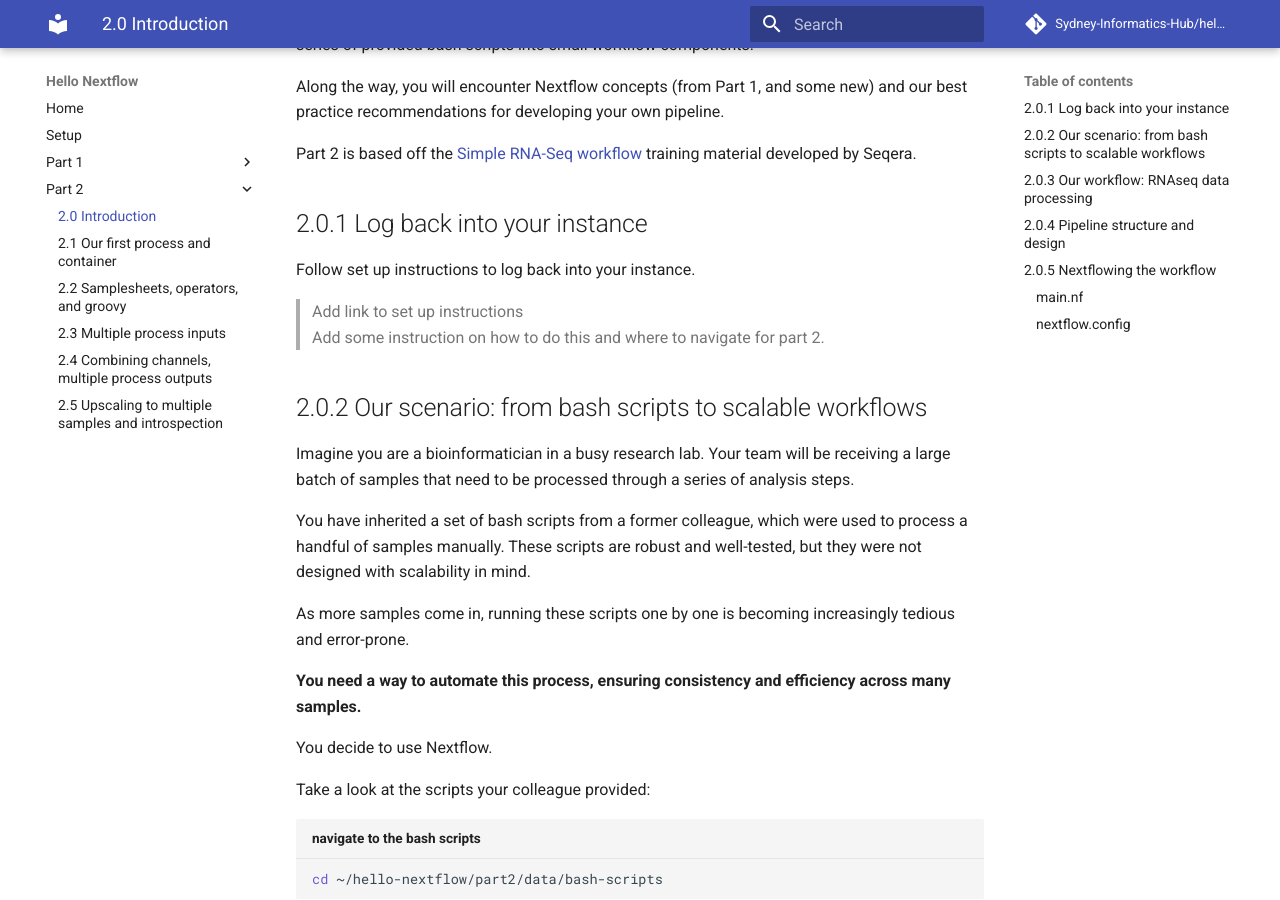
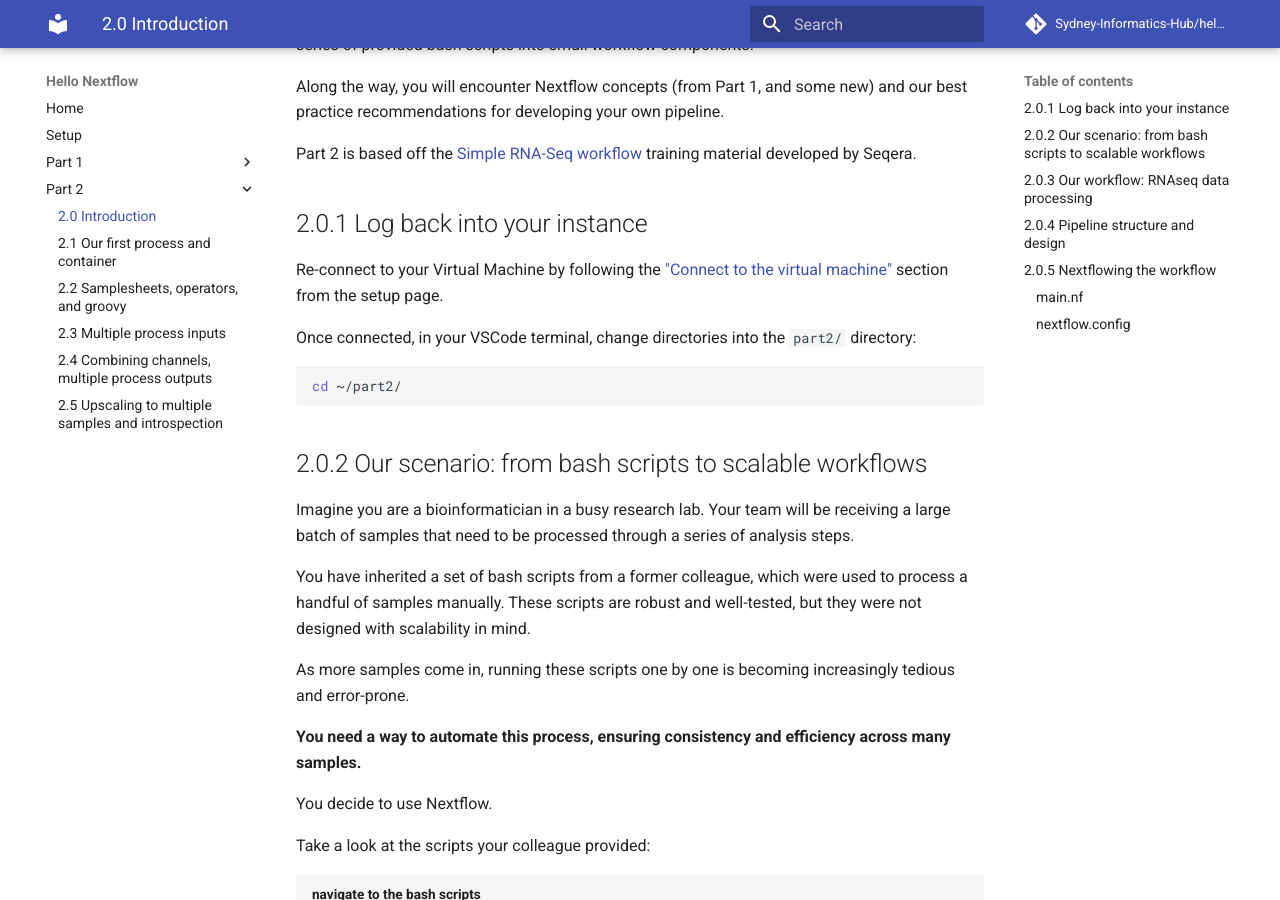
Before and after one commit to Sydney-Informatics-Hub/hello-nextflow, an MkDocs documentation site: the page built from docs/part2/00_intro.md, in a window 1280 px wide and 900 px high, scrolled down 410 px. Built offline with MkDocs 1.6.1 and Material for MkDocs 9.7.7, drawn with Linux system fonts in a browser that asks for light colours; comment, search, counter and statistics services are not loaded.

Commit message:
Brief setup instructions in part 1 and 2 intros

````diff
--- a/docs/part2/00_intro.md
+++ b/docs/part2/00_intro.md
@@ -24,9 +24,15 @@ training material developed by Seqera.
 
 ## 2.0.1 Log back into your instance
 
-Follow set up instructions to log back into your instance.
-  > Add link to set up instructions
-  > Add some instruction on how to do this and where to navigate for part 2.
+Re-connect to your Virtual Machine by following the
+["Connect to the virtual machine"](../setup.md) section from the setup page.
+
+Once connected, in your VSCode terminal, change directories into the `part2/`
+directory:
+
+```bash
+cd ~/part2/
+```
 
 ## 2.0.2 Our scenario: from bash scripts to scalable workflows
 
````
Also changed, not shown: docs/part1/00_intro.md (+4 -3 lines).
